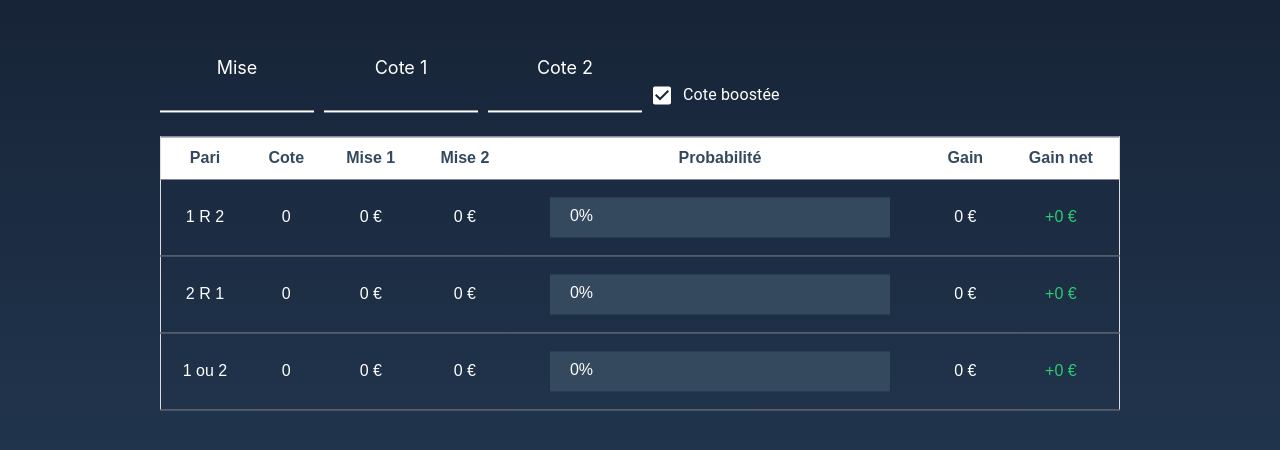
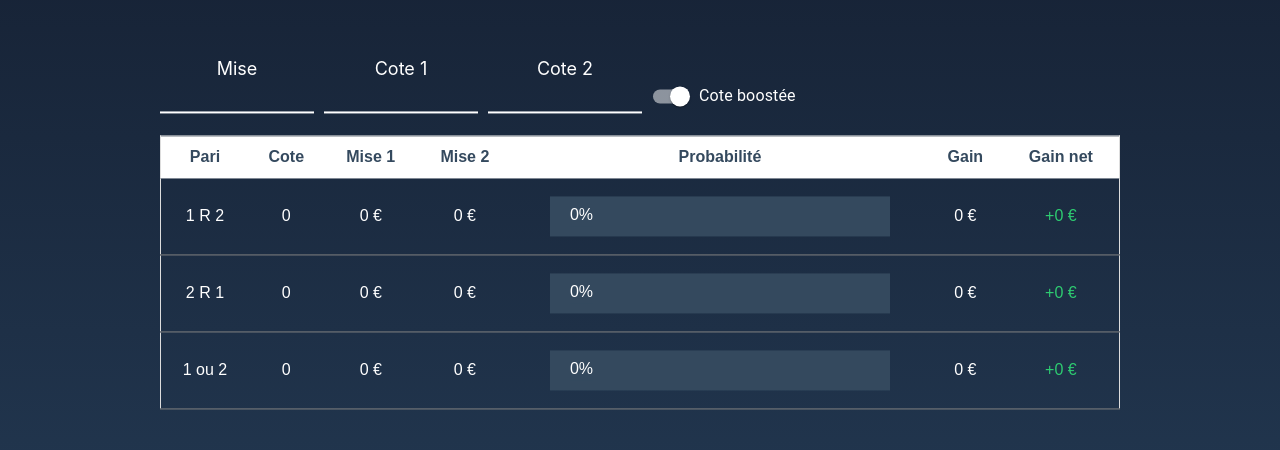
Before and after one commit to Mysto91/calcul-cote, a React (Create React App) app: page / in a window 1280 px wide. Shown: the part 166-616 px from the top of the page. Built offline with nearby package versions, Linux system fonts and the light colour scheme.

Commit message:
remplacement checkbox par switch

```diff
--- a/src/components/input/Input.js
+++ b/src/components/input/Input.js
@@ -1,4 +1,4 @@
-import { Checkbox, FormControlLabel } from "@mui/material";
+import { FormControlLabel, Switch } from "@mui/material";
 import React, { Component } from "react";
 import Bet from "../../class/Bet";
 import { calculateNoBet, calculateOneOrTwo, float } from "../../util/Calcul";
@@ -162,12 +162,17 @@ export default class Input extends Component {
 						})}
 						<FormControlLabel
 							control={
-								<Checkbox
+								<Switch
 									id="bet-boosted"
 									sx={{
-										color: 'white',
-										'&.Mui-checked': {
+										'& .MuiSwitch-switchBase.Mui-checked': {
 											color: 'white',
+											'&hover': {
+												backgroundColor: 'white'
+											}
+										},
+										'& .MuiSwitch-switchBase.Mui-checked + .MuiSwitch-track': {
+											backgroundColor: 'white',
 										},
 									}}
 									onChange={this.handleChange}
```
